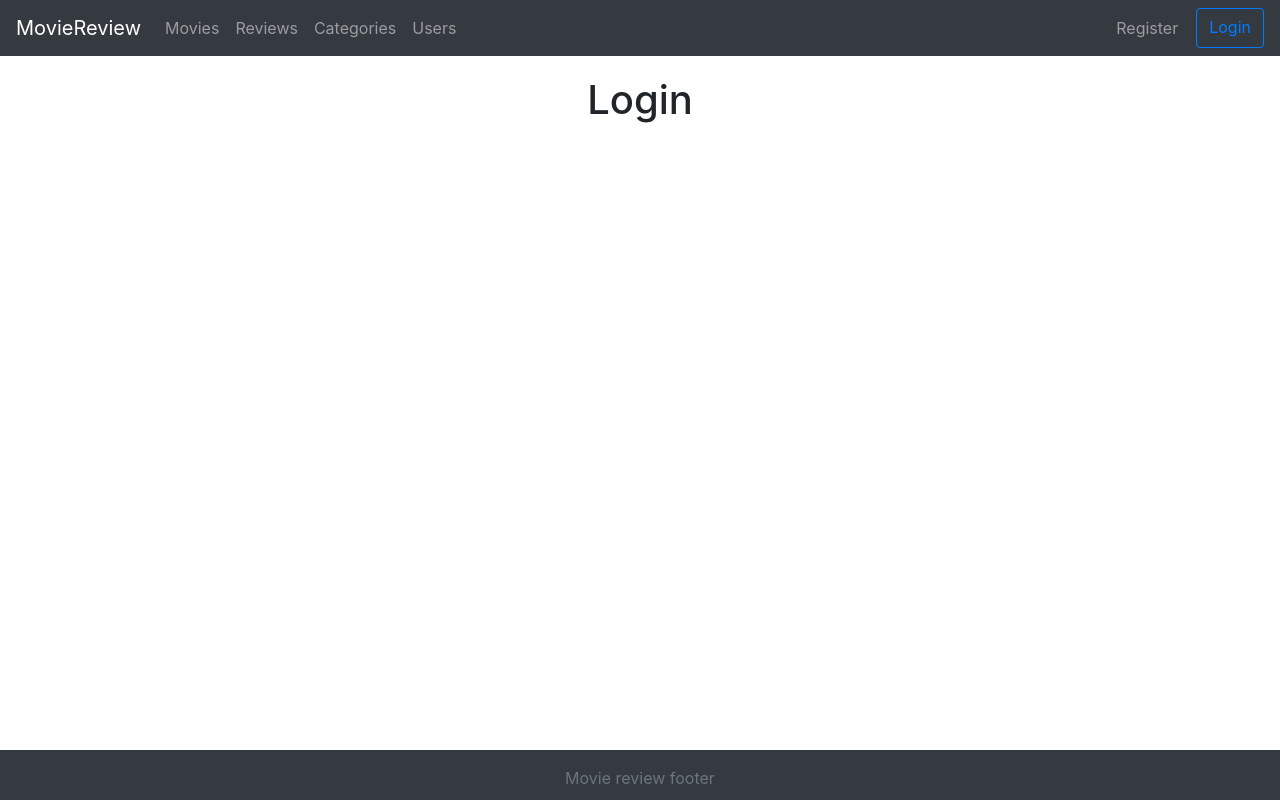
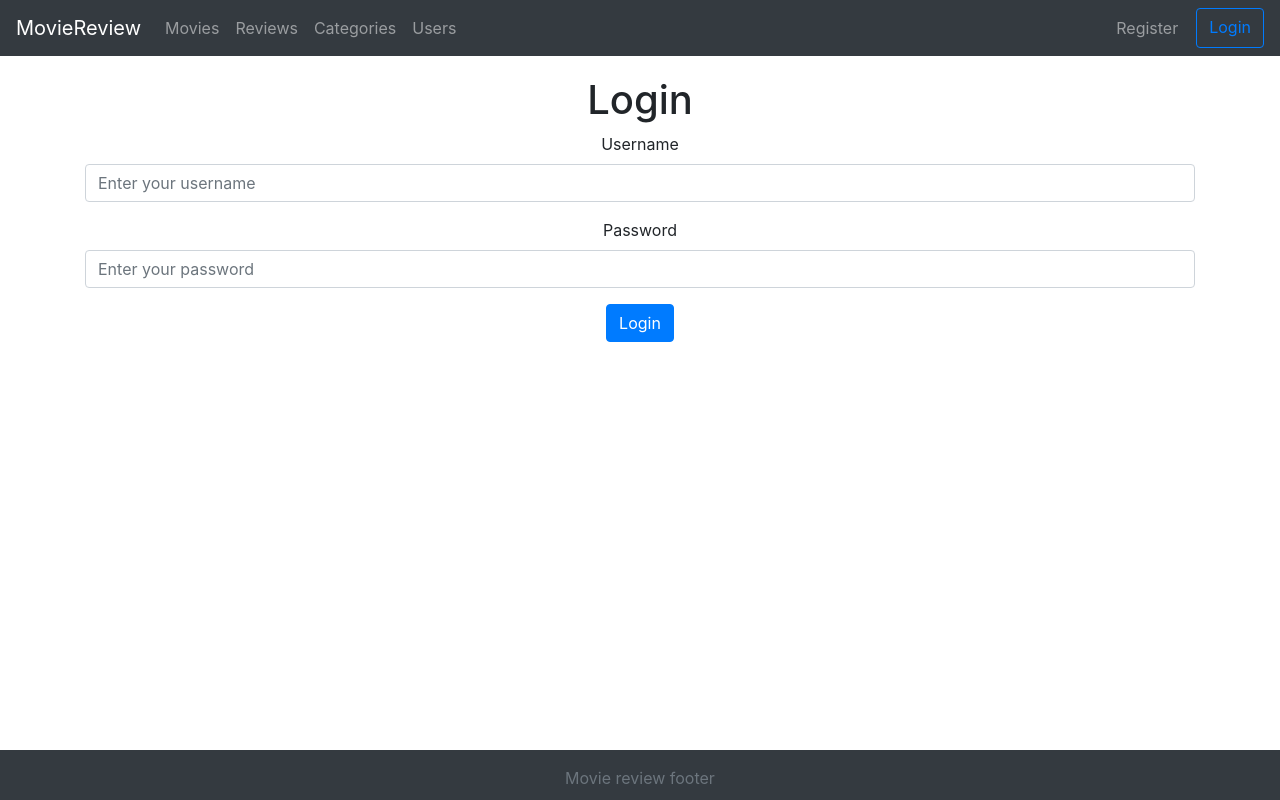
Before and after one commit to aksuram/MoviewReviewApp, a React (Create React App) app: page /login in a window 1280 px wide. Built offline with nearby package versions, Linux system fonts and the light colour scheme.

Commit message:
Finished login

```diff
--- a/package.json
+++ b/package.json
@@ -9,6 +9,7 @@
     "@testing-library/user-event": "^12.6.0",
     "bootstrap": "^4.5.3",
     "jquery": "^3.5.1",
+    "jwt-decode": "^3.1.2",
     "react": "^17.0.1",
     "react-bootstrap": "^1.4.0",
     "react-dom": "^17.0.1",
--- a/src/App.js
+++ b/src/App.js
@@ -2,12 +2,14 @@ import React, { Component } from "react";
 import Header from "./Header";
 import Footer from "./Footer";
 import Movies from "./Movies";
+import Movie from "./Movie";
 import Reviews from "./Reviews";
 import Categories from "./Categories";
 import Users from "./Users";
 import Login from "./Login";
 import Register from "./Register";
 import Home from "./Home";
+import NotFound from "./NotFound";
 import {
   BrowserRouter as Router,
   Route,
@@ -24,12 +26,17 @@ class App extends Component {
           <div className="Inner">
             <Switch>
               <Route path="/movies" exact component={Movies} />
+              <Route path="/movie/:id(\d+)" exact component={Movie} />
               <Route path="/reviews" exact component={Reviews} />
               <Route path="/categories" exact component={Categories} />
               <Route path="/users" exact component={Users} />
               <Route path="/login" exact component={Login} />
               <Route path="/register" exact component={Register} />
-              <Route path="/" component={Home} />
+              <Route path="/404" exact component={NotFound} />
+              <Route path="/" exact component={Home} />
+              <Route path="*">
+                <Redirect to="/404" />
+              </Route>
             </Switch>
           </div>
           <Footer />
--- a/src/Categories.js
+++ b/src/Categories.js
@@ -1,7 +1,9 @@
 import React, { Component } from "react";
+import { logoutUser } from "./authentication";
 
 class Categories extends Component {
   render() {
+    logoutUser();
     return (
       <div className="container text-center">
         <h1>Categories</h1>
--- a/src/Login.js
+++ b/src/Login.js
@@ -1,10 +1,98 @@
 import React, { Component } from "react";
+import { Form, Button, Alert } from "react-bootstrap";
+import { Redirect } from "react-router-dom";
+import { API_URL } from "./settings";
+import { loginUser } from "./authentication";
 
 class Login extends Component {
+  constructor(props) {
+    super(props);
+    this.state = {
+      username: "",
+      password: "",
+      errorMessage: null,
+      successfulLogin: false,
+    };
+  }
+
+  handleChange = (event) => {
+    const target = event.target;
+    const value = target.value;
+    const name = target.name;
+
+    this.setState({
+      [name]: value,
+    });
+  };
+
+  handleUpState = (error) => {
+    this.setState({ errorMessage: error });
+  };
+
+  login = async (event) => {
+    event.preventDefault();
+    let result = await loginUser(
+      this.state.username,
+      this.state.password,
+      this.handleUpState
+    );
+    if (result === 200) {
+      this.setState({ successfulLogin: true });
+    }
+  };
+
   render() {
+    document.title = "Login";
+    let form;
+    let error;
+
+    if (this.state.errorMessage) {
+      error = <Alert variant="danger">{this.state.errorMessage}</Alert>;
+    }
+
+    if (window.localStorage.getItem("token") || this.state.successfulLogin) {
+      form = <Redirect to="/" />;
+    } else {
+      form = (
+        <div className="login-form">
+          <Form onSubmit={this.login}>
+            <Form.Group>
+              <Form.Label>Username</Form.Label>
+              <Form.Control
+                name="username"
+                type="username"
+                placeholder="Enter your username"
+                maxLength="50"
+                required="required"
+                value={this.state.username}
+                onChange={this.handleChange}
+              />
+            </Form.Group>
+            <Form.Group>
+              <Form.Label>Password</Form.Label>
+              <Form.Control
+                name="password"
+                type="password"
+                maxLength="60"
+                required="required"
+                placeholder="Enter your password"
+                value={this.state.password}
+                onChange={this.handleChange}
+              />
+            </Form.Group>
+            {error}
+            <Button variant="primary" type="submit">
+              Login
+            </Button>
+          </Form>
+        </div>
+      );
+    }
+
     return (
       <div className="container text-center">
         <h1>Login</h1>
+        {form}
       </div>
     );
   }
--- /dev/null
+++ b/src/Movie.js
@@ -0,0 +1,13 @@
+import React, { Component } from "react";
+
+class Movie extends Component {
+  render() {
+    return (
+      <div className="container text-center">
+        <h1>Movie {this.props.match.params.id}</h1>
+      </div>
+    );
+  }
+}
+
+export default Movie;
--- a/src/Movies.js
+++ b/src/Movies.js
@@ -1,10 +1,14 @@
 import React, { Component } from "react";
+import { Link } from "react-router-dom";
 
 class Movies extends Component {
   render() {
     return (
       <div className="container text-center">
         <h1>Movies</h1>
+        <p>
+          <Link to={`/movie/${1}`}>Movie</Link>
+        </p>
       </div>
     );
   }
--- /dev/null
+++ b/src/NotFound.js
@@ -0,0 +1,13 @@
+import React, { Component } from "react";
+
+class NotFound extends Component {
+  render() {
+    return (
+      <div className="container text-center">
+        <h1>404: Not Found</h1>
+      </div>
+    );
+  }
+}
+
+export default NotFound;
--- /dev/null
+++ b/src/authentication.js
@@ -0,0 +1,84 @@
+import jwt_decode from "jwt-decode";
+import { API_URL } from "./settings";
+
+//Returns current token or null if no token or current one has expired
+export async function getToken() {
+  if (window.localStorage.getItem("token")) {
+    if (
+      new Date().getTime() / 1000 >
+      window.localStorage.getItem("expirationTime")
+    ) {
+      return null;
+    } else {
+      return window.localStorage.getItem("token");
+    }
+  } else {
+    return null;
+  }
+}
+
+async function getTokenFromApi(username, password, handleState) {
+  const formData = {
+    username: username,
+    password: password,
+  };
+
+  const response = await fetch(`${API_URL}/login`, {
+    method: "POST",
+    headers: {
+      "Content-Type": "application/json",
+    },
+    body: JSON.stringify(formData),
+  });
+
+  if (response.status === 200) {
+    let responseBody = await response.json();
+
+    window.localStorage.setItem("token", responseBody.token);
+    window.localStorage.setItem("id", jwt_decode(responseBody.token).id);
+    window.localStorage.setItem(
+      "username",
+      jwt_decode(responseBody.token).user
+    );
+    window.localStorage.setItem("role", jwt_decode(responseBody.token).role);
+    window.localStorage.setItem(
+      "expirationTime",
+      jwt_decode(responseBody.token).exp
+    );
+
+    return response.status;
+  } else {
+    if (response.status === 401) {
+      handleState("Incorrect username and/or password");
+    } else if (response.status === 500) {
+      handleState("Error: Unknown exception occured");
+    }
+    logoutUser();
+    return response.status;
+  }
+}
+
+export async function loginUser(username, password, handleState) {
+  let result = await getTokenFromApi(username, password, handleState);
+  return result;
+}
+
+export function logoutUser() {
+  window.localStorage.removeItem("token");
+  window.localStorage.removeItem("id");
+  window.localStorage.removeItem("username");
+  window.localStorage.removeItem("role");
+  window.localStorage.removeItem("expirationTime");
+}
+
+export function getUserRole() {
+  if (window.localStorage.getItem("token")) {
+    if (window.localStorage.getItem("role") === "a") {
+      return "a";
+    } else {
+      return "u";
+    }
+  } else {
+    return null;
+  }
+}
--- /dev/null
+++ b/src/settings.js
@@ -0,0 +1 @@
+export const API_URL = "http://localhost:5000/api";
```
Also changed, not shown: 1 other file (tests, documents, lock files or other folders).
